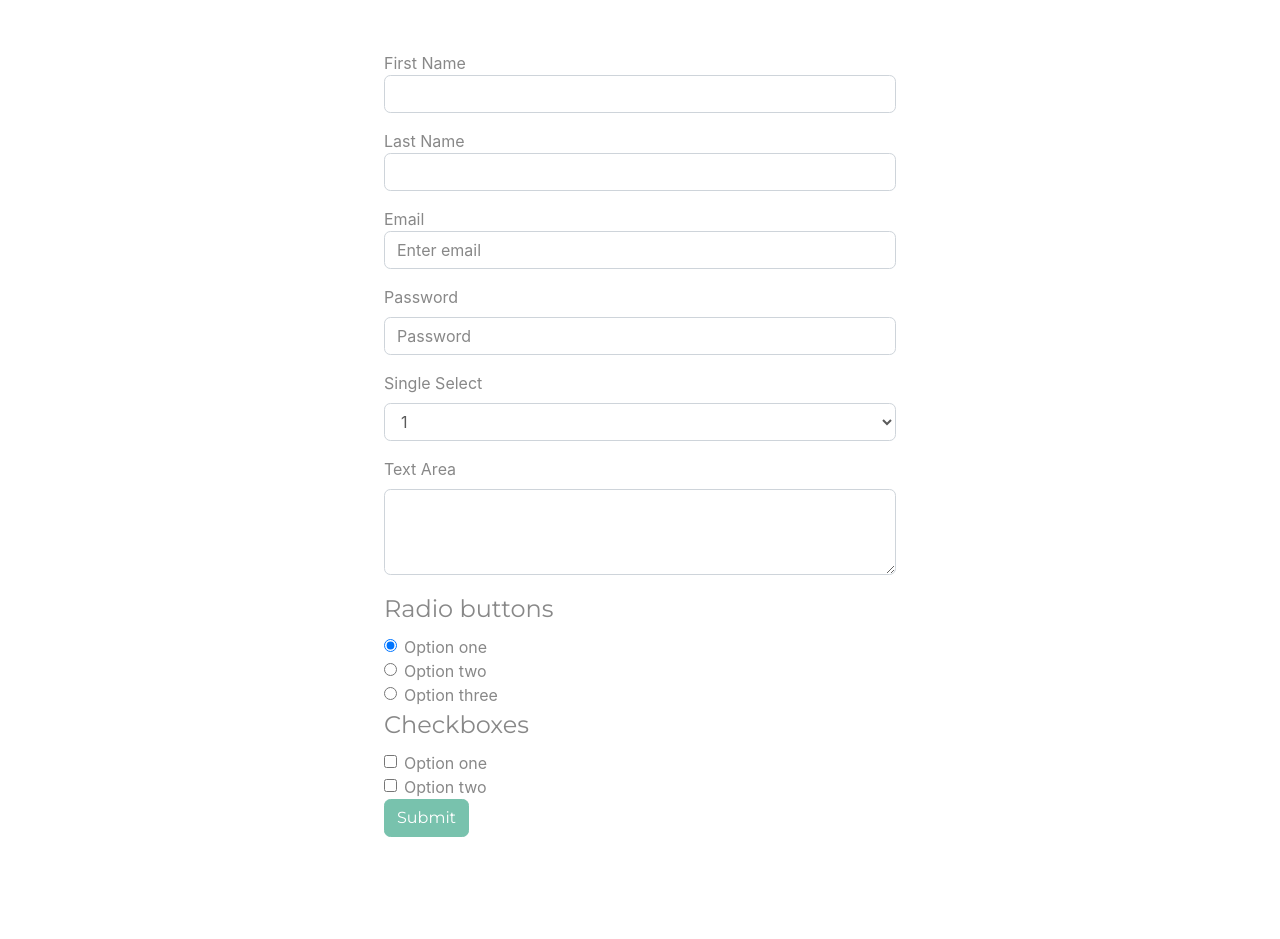
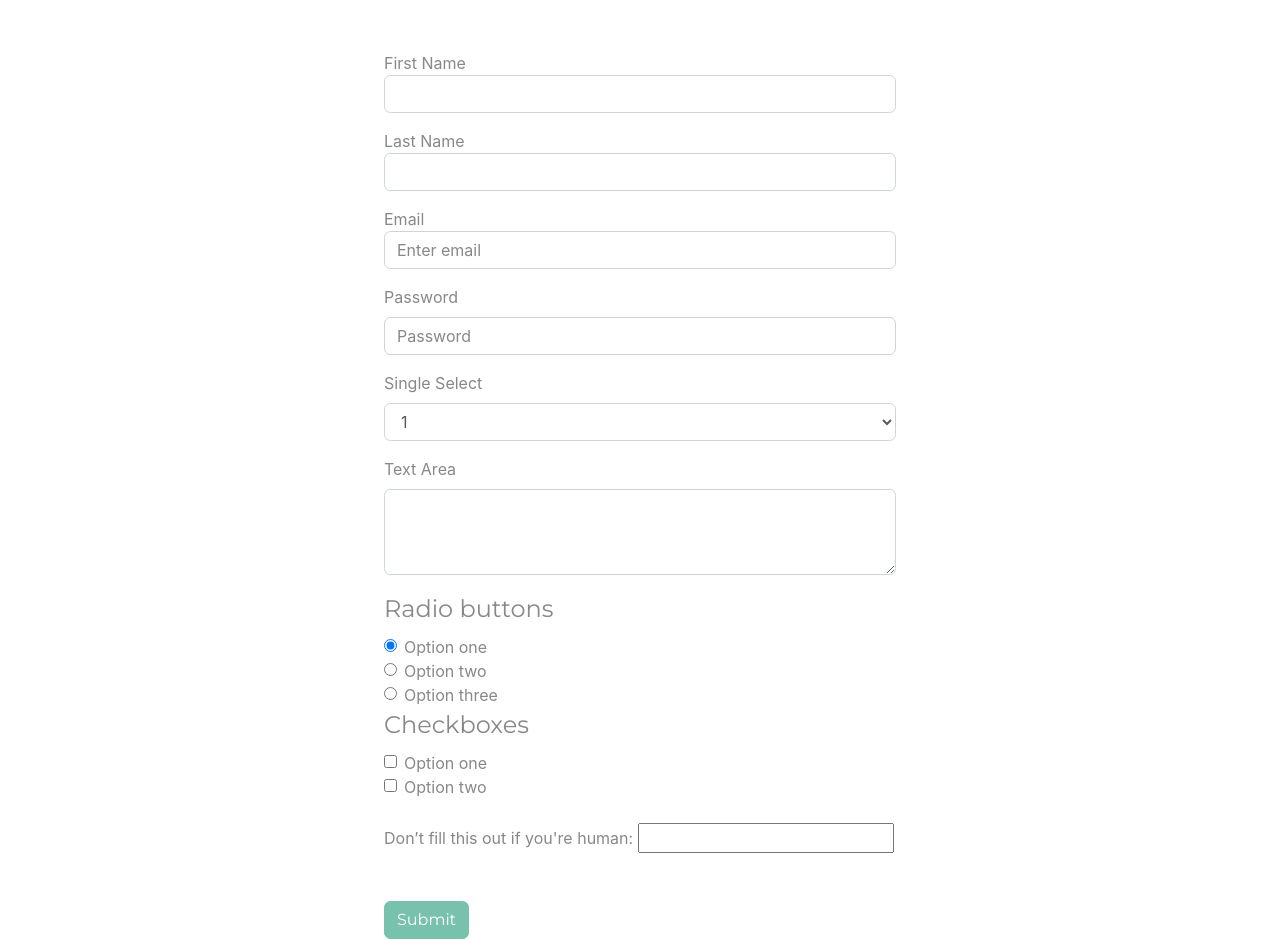
Before and after one commit to freethechildren/NetlifyTest, a plain HTML site: page index.html in a window 1280 px wide. Shown: the part 81-1020 px from the top of the page. Before the commit the page ends 918 px from the top, so only its background shows below. Drawn offline with nearby package versions, Linux system fonts and the light colour scheme.

Commit message:
Update index.html

```diff
--- a/index.html
+++ b/index.html
@@ -12,7 +12,7 @@
     <tr class="table-primary"> <td width="100%"> <h2>Welcome to my Netlify Form </h2></td></tr>
 </table>
 
-<form name="contact" method="POST" data-netlify="true">
+<form name="contact" method="POST" data-netlify="true" netlify-honeypot="bot-field">
     <div class="form-group">
         <lable for="FirstName"> First Name</lable> </br>
         <input type="text" name="FirstName" id="FirstName" class="form-control" />
@@ -75,7 +75,11 @@
             Option two
         </label>
     </div>
-
+    </br>
+    <p class="hidden">
+        <label>Don’t fill this out if you're human: <input name="bot-field" /></label>
+    </p>
+    </br>
     <button type="submit" class="btn btn-primary">Submit</button>
 
 </form>
```
